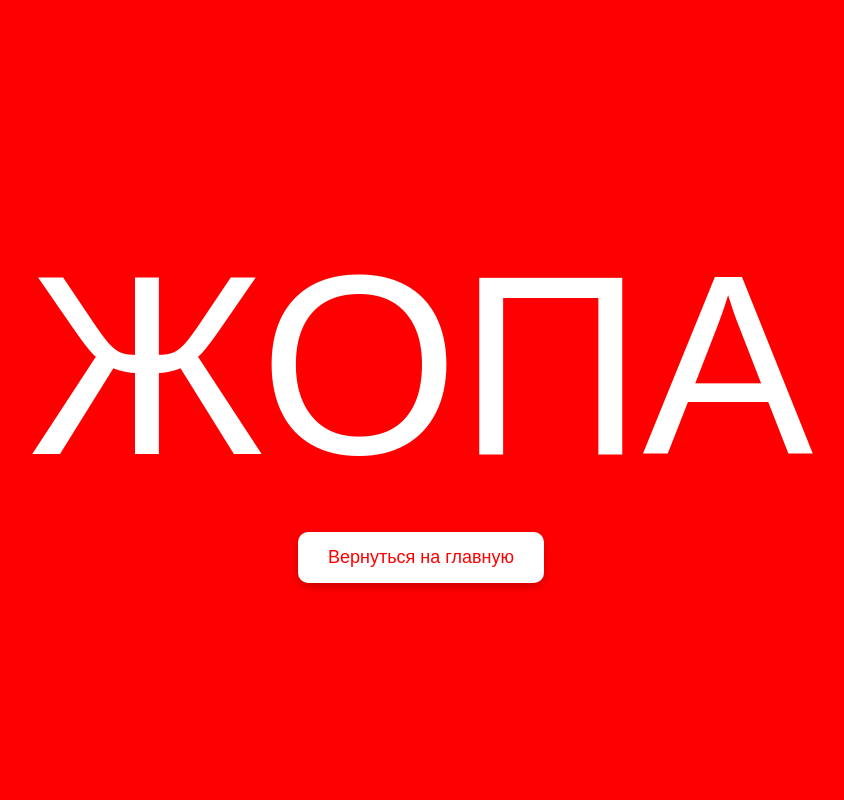
After one commit to StrVlad/flusk_stepik, a Flask app: page /zhopa in a window 1280 px wide. The commit adds this page. Shown: the whole page, without its empty margins (219-1063 px from the left). Run offline with Flask 3, Linux system fonts and the light colour scheme.

Commit message:
adding second page

```diff
--- a/main.py
+++ b/main.py
@@ -1,11 +1,39 @@
-from flask import Flask, render_template, request, url_for
+from flask import Flask, render_template, request, url_for, send_file
 from werkzeug.utils import redirect
+import io
+import json
+from datetime import datetime
 
 from config import Config
 from projects.forms import MessageForm
 
 app = Flask(__name__)
 app.config.from_object(Config)
+app.config['SECRET_KEY'] = 'your-secret-key-here'  # Замените на свой секретный ключ
+
+
+def save_to_json(name, email, text):
+    try:
+        # Читаем существующие данные
+        with open('data.json', 'r', encoding='utf-8') as file:
+            data = json.load(file)
+    except FileNotFoundError:
+        # Если файл не существует, создаем новую структуру
+        data = {"messages": []}
+
+    # Добавляем новое сообщение с временной меткой
+    new_message = {
+        "name": name,
+        "email": email,
+        "text": text,
+        "timestamp": datetime.now().strftime("%Y-%m-%d %H:%M:%S")
+    }
+
+    data["messages"].append(new_message)
+
+    # Сохраняем обновленные данные
+    with open('data.json', 'w', encoding='utf-8') as file:
+        json.dump(data, file, ensure_ascii=False, indent=4)
 
 
 @app.route('/', methods=['GET', 'POST'])
@@ -23,7 +51,11 @@ def message():
         print(name)
         print(email)
         print(text)
-        print('\nData received. Now redirection...')
+        print('\nData received. Now saving to JSON...')
+
+        # Сохраняем данные в JSON
+        save_to_json(name, email, text)
+
         return redirect(url_for('message'))
 
     return render_template(
@@ -33,3 +65,21 @@ def message():
         email=email,
         text=text,
     )
+
+@app.route('/zhopa')
+def zhopa():
+    return render_template('zhopa.html')
+
+@app.route('/download')
+def download():
+    content = "ЖОПА"
+    doc_content = content.encode('utf-8-sig')
+    return send_file(
+        io.BytesIO(doc_content),
+        mimetype='application/vnd.openxmlformats-officedocument.wordprocessingml.document',
+        as_attachment=True,
+        download_name='document.docx'
+    )
+
+if __name__ == '__main__':
+    app.run(debug=True)
--- /dev/null
+++ b/templates/zhopa.html
@@ -0,0 +1,48 @@
+<!DOCTYPE html>
+<html lang="ru">
+<head>
+    <meta charset="UTF-8">
+    <title>Скачать документ</title>
+    <style>
+        body {
+            margin: 0;
+            padding: 0;
+            background-color: red;
+            height: 100vh;
+            display: flex;
+            flex-direction: column;
+            justify-content: center;
+            align-items: center;
+        }
+        a {
+            font-size: 20vw;
+            color: white;
+            text-decoration: none;
+            font-family: Arial, sans-serif;
+        }
+        a:hover {
+            text-decoration: underline;
+        }
+        .back-button {
+            margin-top: 20px;
+            background-color: white;
+            color: red;
+            padding: 15px 30px;
+            text-decoration: none;
+            border-radius: 10px;
+            font-size: 18px;
+            font-family: Arial, sans-serif;
+            transition: all 0.3s;
+            box-shadow: 0 4px 8px rgba(0,0,0,0.2);
+        }
+        .back-button:hover {
+            background-color: #f0f0f0;
+            transform: translateY(-2px);
+        }
+    </style>
+</head>
+<body>
+    <a href="/download" download="document.docx">ЖОПА</a>
+    <a href="/" class="back-button">Вернуться на главную</a>
+</body>
+</html>
```
Also changed, not shown: data.json (added, +10 -0 lines), templates/index.html (+15 -0 lines).
